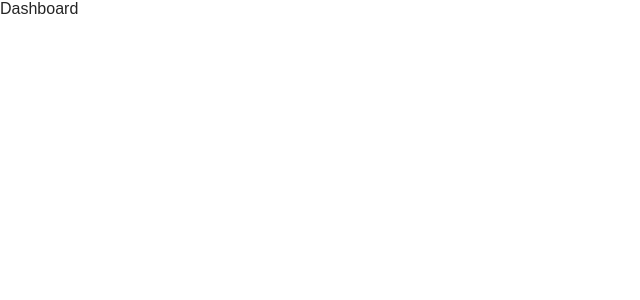
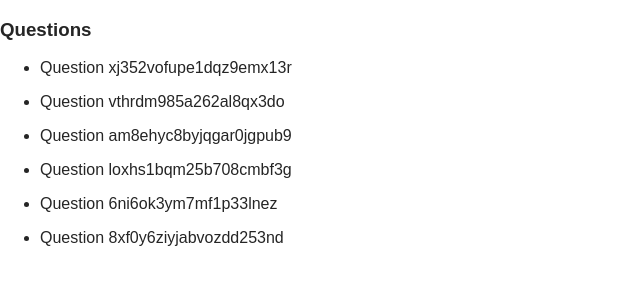
Before and after one commit to ShepherdBook/reactnd-would-you-rather, a React (Create React App) app: page / in a window 1280 px wide. Shown: the top 300 px of the page, without its empty margins (0-640 px from the left). Built offline with nearby package versions, Linux system fonts and the light colour scheme.

Commit message:
bug: renamed reducers for usability in state

```diff
--- a/src/components/App.js
+++ b/src/components/App.js
@@ -1,5 +1,5 @@
 import React, { Component } from 'react';
-//import Dashboard from './Dashboard';
+import Dashboard from './Dashboard';
 import { connect } from 'react-redux'
 import { handleInitialData } from '../actions/shared'
 
@@ -12,8 +12,7 @@ class App extends Component {
   render() {
     return (
       <div>
-        Dashboard
-        {/* <Dashboard /> */}
+        <Dashboard />
       </div>
     )
   }
--- a/src/components/Dashboard.js
+++ b/src/components/Dashboard.js
@@ -1,30 +1,28 @@
 import React, { Component } from 'react'
 import { connect } from 'react-redux'
-//import Question from './Question'
+import Question from './Question'
 
 class Dashboard extends Component {
   render() {
-    console.log(this.props)
-
     return (
       <div>
         <h3>Questions</h3>
         <ul>
-          {/* {this.props.questionIds.map((id) => (
+          {this.props.questionIds.map((id) => (
             <li key={id}>
               <Question id={id} />
             </li>
-          ))} */}
+          ))}
         </ul>
       </div>
     )
   }
 }
 
-function mapStateToProps({ questionsReducer }) {
+function mapStateToProps({ questions }) {
   return {
-    questionIds: Object.keys(questionsReducer)
-      .sort((a, b) => questionsReducer[b].timestamp - questionsReducer[a].timestamp)
+    questionIds: Object.keys(questions)
+      .sort((a, b) => questions[b].timestamp - questions[a].timestamp)
   }
 }
 
--- a/src/reducers/activeUser.js
+++ b/src/reducers/activeUser.js
@@ -1,6 +1,6 @@
 import { SET_ACTIVE_USER } from '../actions/activeUser'
 
-export default function activeUserReducer(state = null, action) {
+export default function activeUser(state = null, action) {
   switch (action.type) {
     case SET_ACTIVE_USER:
       return action.id
--- a/src/reducers/questions.js
+++ b/src/reducers/questions.js
@@ -1,6 +1,6 @@
 import { RECEIVE_QUESTIONS } from '../actions/questions'
 
-export default function questionsReducer(state = {}, action) {
+export default function questions(state = {}, action) {
   switch (action.type) {
     case RECEIVE_QUESTIONS:
       return {
--- a/src/reducers/users.js
+++ b/src/reducers/users.js
@@ -1,6 +1,6 @@
 import { RECEIVE_USERS } from '../actions/users'
 
-export default function usersReducer(state = {} , action) {
+export default function users(state = {} , action) {
   switch (action.type) {
     case RECEIVE_USERS:
       return {
```
Also changed, not shown: src/reducers/index.js (+6 -6 lines).
